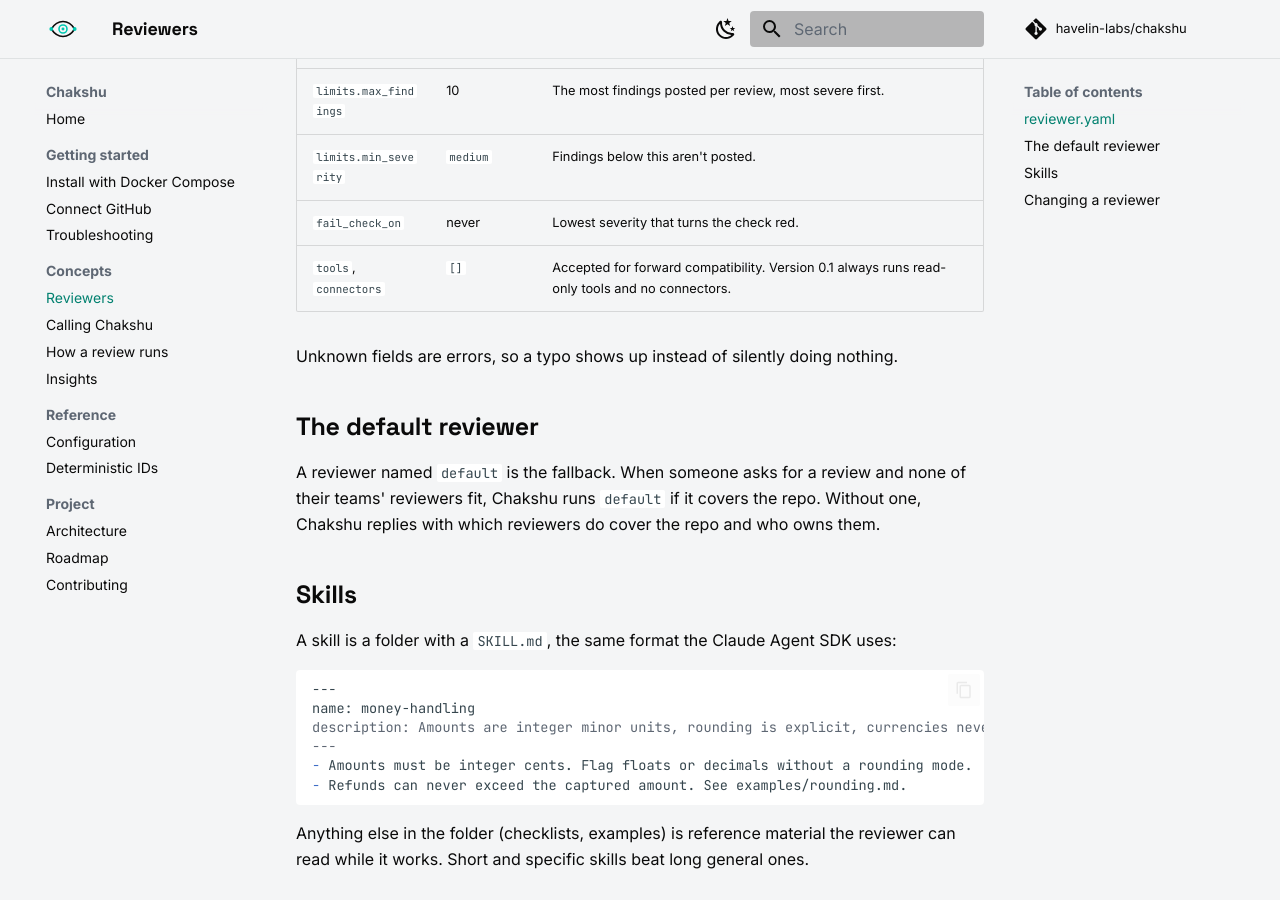
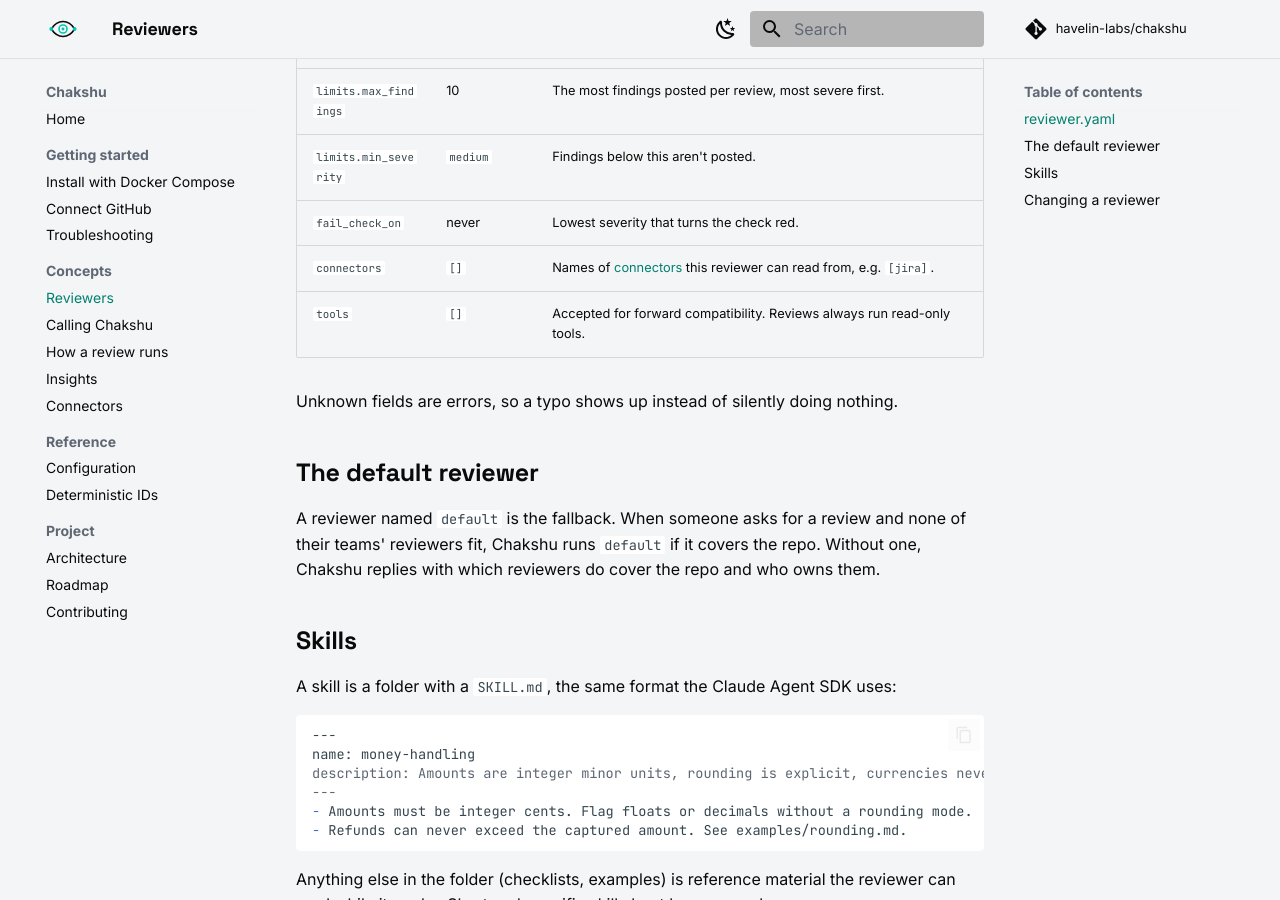
Before and after one commit to havelin-labs/chakshu-docs, an MkDocs documentation site: the page built from docs/concepts/reviewers.md, in a window 1280 px wide and 900 px high, scrolled down 1676 px. Built offline with MkDocs 1.6.1 and Material for MkDocs 9.7.7, drawn with Linux system fonts in a browser that asks for light colours; comment, search, counter and statistics services are not loaded.

Commit message:
docs: add the connectors page
How to set up the Jira connector, what the reviewer can do with it, an example skill and the security model. reviewer.yaml's connectors field is now documented as live, and the roadmap moves Jira to done.

```diff
--- a/docs/concepts/reviewers.md
+++ b/docs/concepts/reviewers.md
@@ -61,7 +61,8 @@ fail_check_on: high
 | `limits.max_findings` | 10 | The most findings posted per review, most severe first. |
 | `limits.min_severity` | `medium` | Findings below this aren't posted. |
 | `fail_check_on` | never | Lowest severity that turns the check red. |
-| `tools`, `connectors` | `[]` | Accepted for forward compatibility. Version 0.1 always runs read-only tools and no connectors. |
+| `connectors` | `[]` | Names of [connectors](connectors.md) this reviewer can read from, e.g. `[jira]`. |
+| `tools` | `[]` | Accepted for forward compatibility. Reviews always run read-only tools. |
 
 Unknown fields are errors, so a typo shows up instead of silently doing nothing.
 
--- a/mkdocs.yml
+++ b/mkdocs.yml
@@ -42,6 +42,7 @@ nav:
       - Calling Chakshu: concepts/calling-chakshu.md
       - How a review runs: concepts/how-a-review-runs.md
       - Insights: concepts/insights.md
+      - Connectors: concepts/connectors.md
   - Reference:
       - Configuration: reference/configuration.md
       - Deterministic IDs: reference/ids.md
```
Also changed, not shown: docs/concepts/connectors.md (added, +42 -0 lines), docs/project/roadmap.md (+2 -1 lines).
